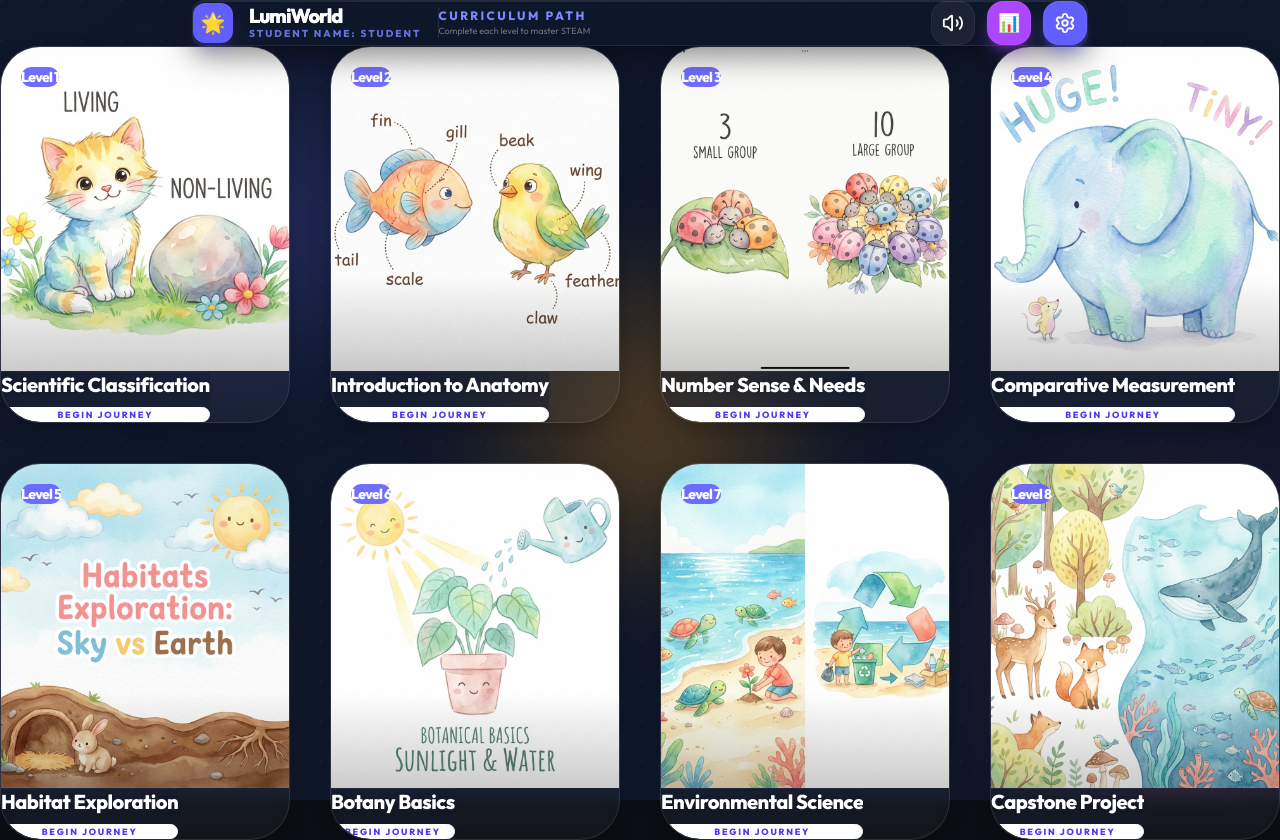
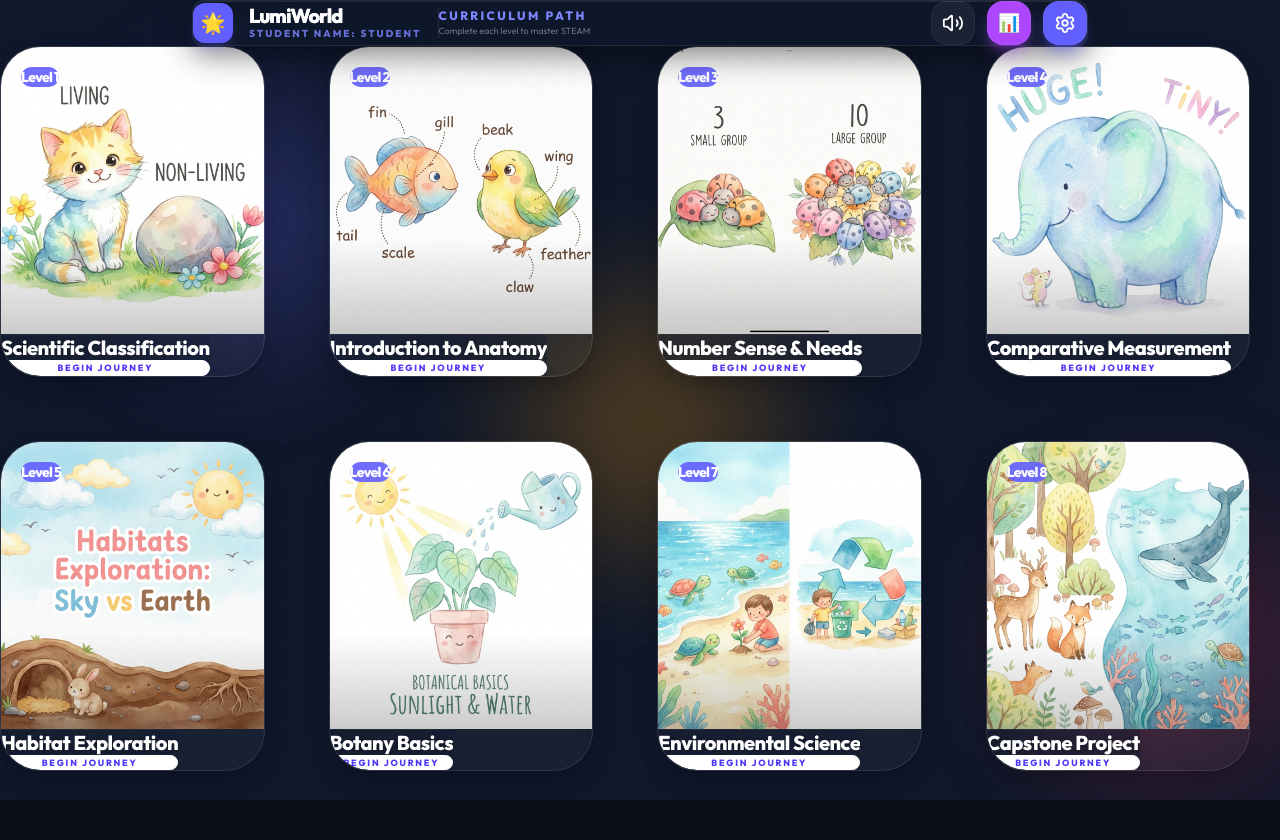
Before and after one commit to lawrence555-dev/lumiworld, a Next.js app: page / in a window 1280 px wide. After the commit the page ends 800 px from the top, so only its background shows below. Built offline with nearby package versions, Linux system fonts and the light colour scheme.

Commit message:
style: extreme padding and aspect ratio fix for iPad Safari

```diff
--- a/app/page.tsx
+++ b/app/page.tsx
@@ -37,12 +37,12 @@ export default function Dashboard() {
       {/* Header at Top */}
       <Header showCurriculumPath={true} />
 
-      {/* Cards Container with increased padding and centered layout */}
-      <main className="w-full max-w-[1400px] mx-auto px-12 sm:px-24 lg:px-32 pb-32 pt-12 sm:pt-16 lg:pt-20">
+      {/* Cards Container with extreme padding for iPad safety */}
+      <main className="w-full max-w-[1250px] mx-auto px-16 sm:px-32 lg:px-40 pb-32 pt-16 sm:pt-20 lg:pt-24">
         <motion.div
           initial={{ opacity: 0, y: 20 }}
           animate={{ opacity: 1, y: 0 }}
-          className="grid grid-cols-2 lg:grid-cols-4 gap-6 sm:gap-8 lg:gap-10"
+          className="grid grid-cols-2 lg:grid-cols-4 gap-10 sm:gap-12 lg:gap-16"
         >
           {weeks_data.map((week) => (
             <div key={week.id} className="w-full">
--- a/components/ui/WeekCard.tsx
+++ b/components/ui/WeekCard.tsx
@@ -37,10 +37,10 @@ export function WeekCard({
         <motion.button
             onClick={isUnlocked ? handleClick : undefined}
             disabled={!isUnlocked}
-            whileHover={isUnlocked ? { scale: 1.01, y: -8 } : {}}
+            whileHover={isUnlocked ? { scale: 1.01, y: -4 } : {}}
             whileTap={isUnlocked ? { scale: 0.98 } : {}}
             className={`
-                relative w-full aspect-[4/5.2] rounded-[2.5rem] overflow-hidden
+                relative w-full aspect-[4/5.0] rounded-[2.5rem] overflow-hidden
                 flex flex-col shadow-2xl transition-all duration-500
                 ${isUnlocked
                     ? 'glass-card cursor-pointer shadow-indigo-500/10'
```
